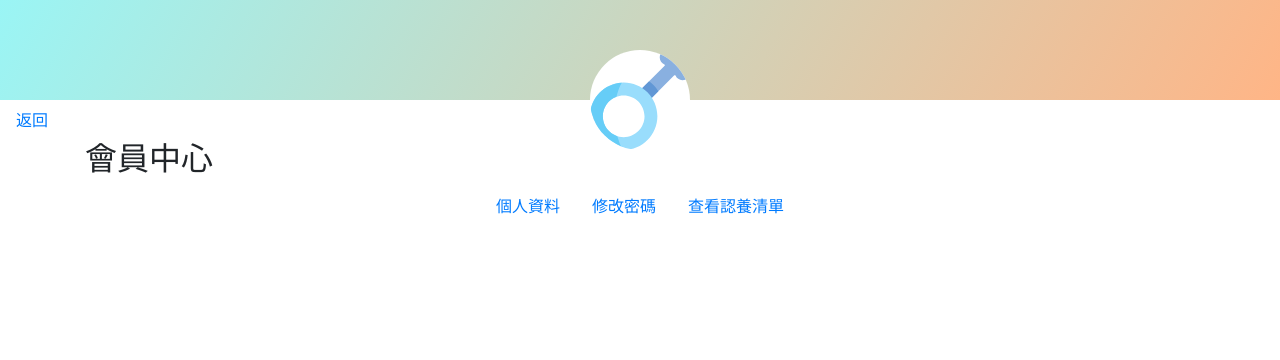
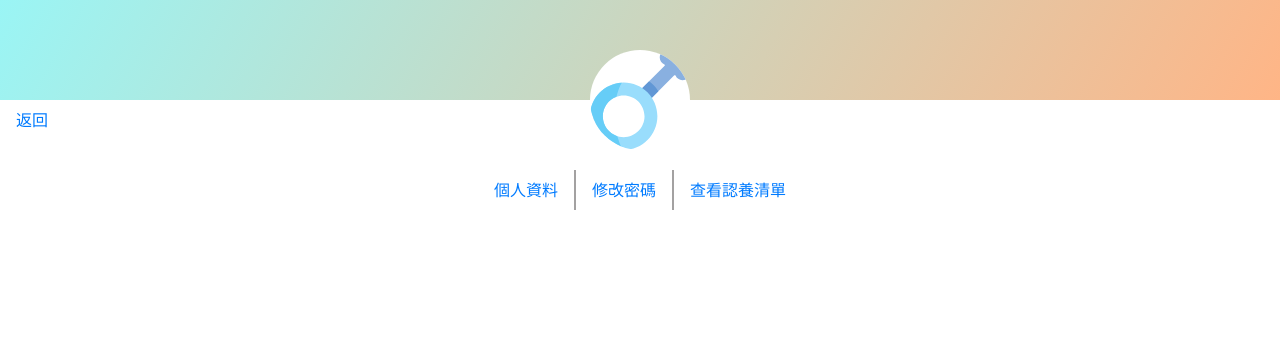
Before and after one commit to ZanaZhong/fluffycat, a Django app: template templates/member_base.html in a window 1280 px wide. Shown: the top 360 px of the page. Run offline with Django 3.2, Linux system fonts and the light colour scheme; the template is opened without the code that fills it, so the values that code supplies are empty; some libraries are stand-ins or nearby versions.

Commit message:
modify member css

```diff
--- a/static/css/member.css
+++ b/static/css/member.css
@@ -1,6 +1,23 @@
 nav {
   background-image: linear-gradient(120deg, #9af5f5 0%, #ffb586 100%);
   height: 100px;
+}
+
+.member-nav {
+    margin-top: 30px;
+}
+
+.container {
+    margin: 30px auto;
+}
+
+.nav > li > a {
+  /*border-right: 1px solid #000000;*/
+  /*border-right: 1px solid hsla(0,0%,100%,.4);*/
+  border-right: 2px solid hsla(0, 7%, 9%, 0.4);
+}
+.nav > li:last-child > a {
+  border-right: 0;
 }
 
 .profile-pic {
--- a/templates/member_base.html
+++ b/templates/member_base.html
@@ -9,6 +9,7 @@
   </head>
   <body>
     <nav>
+
       <div class="profile-pic">
         {% if member.sex == "female" %}
           <img src="{% static 'img/woman.svg' %}">
@@ -18,30 +19,29 @@
       </div>
     </nav>
 
+    <!-- <h3>會員中心</h3>  -->
     <a class="nav-link" href="{% url 'home:index' %}">返回</a>
+    <div class="member-nav">
+      <ul class="nav justify-content-center">
+        <li class="nav-item">
+          <a class="nav-link active" href="{% url 'member:index'%}">個人資料</a>
+        </li>
+        <li class="nav-item">
+          <a class="nav-link" href="{% url 'member:setpassword'%}">修改密碼</a>
+        </li>
+        <li class="nav-item">
+          <a class="nav-link" href="#">查看認養清單</a>
+        </li>
+      </ul>
+    </div>
     <div class="container">
-      <h2>會員中心</h2>
-
-
       <!-- <ul class="nav nav-tabs">
         <li class="active"><a data-toggle="tab" href="{% url 'member:index'%}">個人資料</a></li>
         <li><a data-toggle="tab" href="{% url 'member:setpassword'%}">修改密碼</a></li>
         <li><a data-toggle="tab" href="#adopt-list">查看認養清單</a></li>
         <li><a data-toggle="tab" href="#menu3">頁籤 3</a></li>
       </ul> -->
-      <div class="contenter">
-        <ul class="nav justify-content-center">
-          <li class="nav-item">
-            <a class="nav-link active" href="{% url 'member:index'%}">個人資料</a>
-          </li>
-          <li class="nav-item">
-            <a class="nav-link" href="{% url 'member:setpassword'%}">修改密碼</a>
-          </li>
-          <li class="nav-item">
-            <a class="nav-link" href="#">查看認養清單</a>
-          </li>
-        </ul>
-      </div>
+
     {% block content %}
     {% endblock %}
     </div>
```
